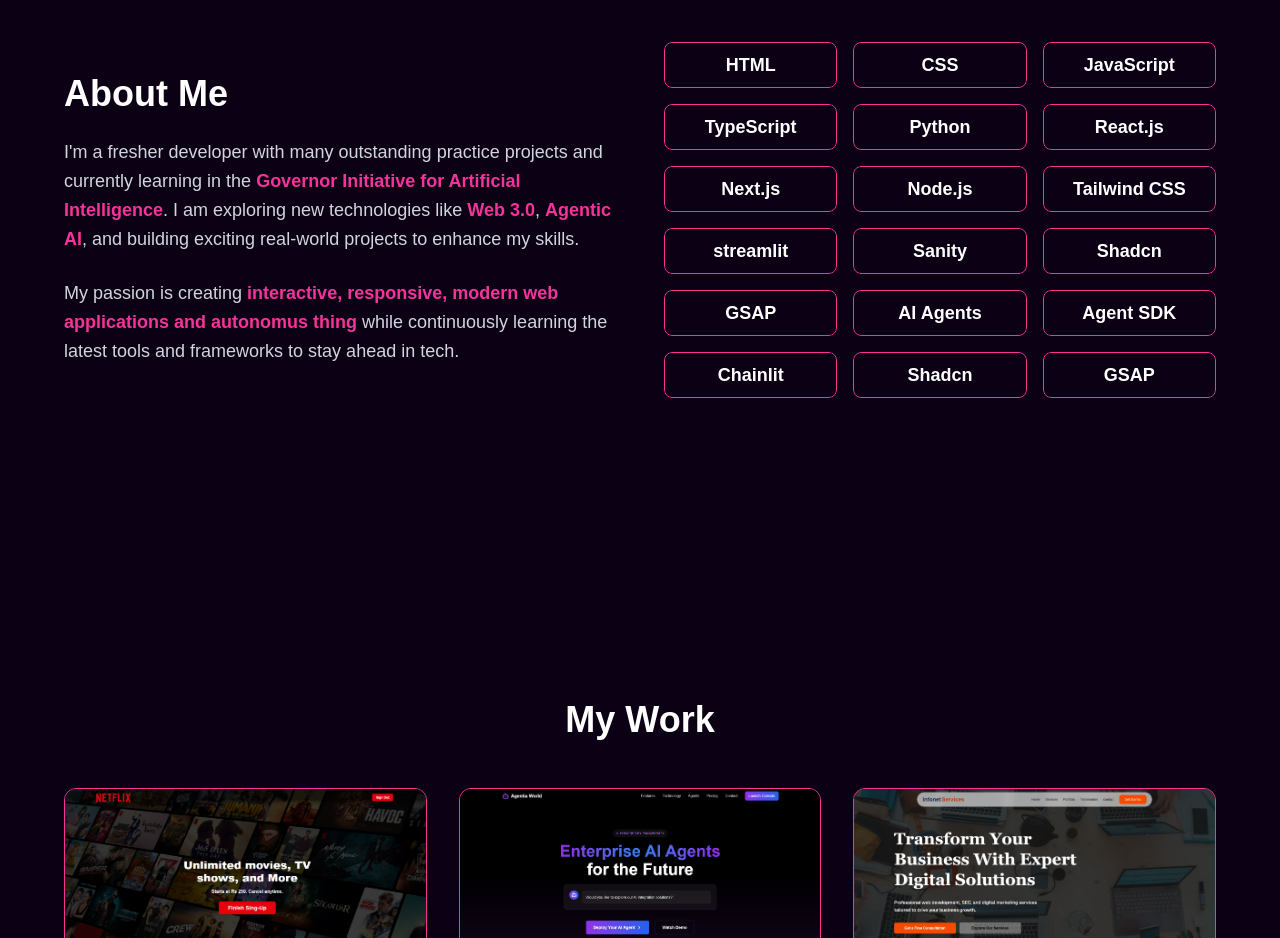
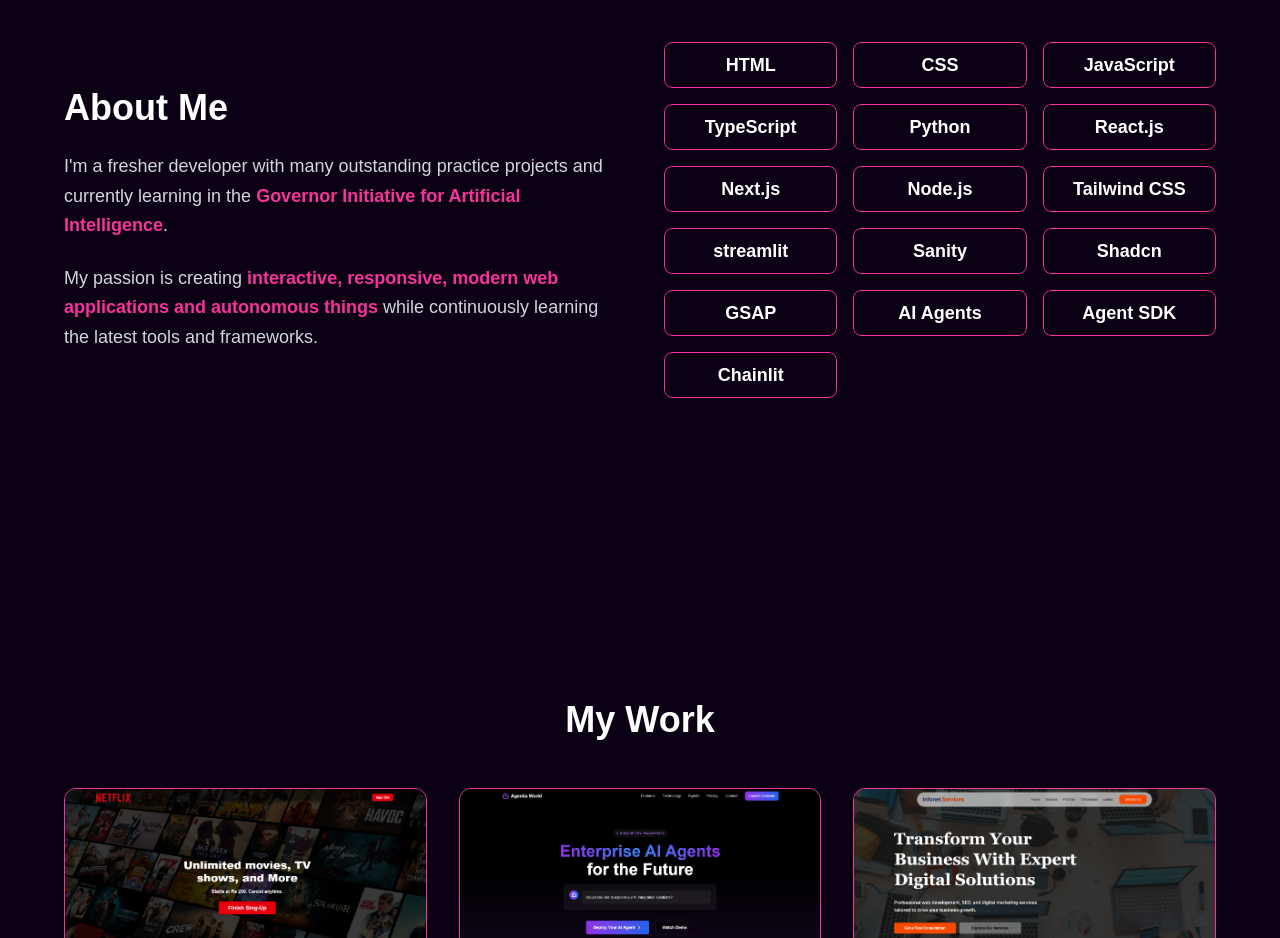
Before and after one commit to hassannadeemansari/Portfolio3, a Next.js app: page / in a window 1280 px wide. Shown: the part 1540-2478 px from the top of the page. Built offline with nearby package versions, Linux system fonts and the light colour scheme.

Commit message:
updated portfolio

```diff
--- a/src/Compnents/SkillsSection.tsx
+++ b/src/Compnents/SkillsSection.tsx
@@ -1,33 +1,26 @@
 "use client";
 import { motion } from "framer-motion";
+import { useState } from "react";
 
 const skills = [
-  "HTML",
-  "CSS",
-  "JavaScript",
-  "TypeScript",
-  "Python",
-  "React.js",
-  "Next.js",
-  "Node.js",
-  "Tailwind CSS",
-  "streamlit",
-  "Sanity",
-  "Shadcn",
-  "GSAP",
-  "AI Agents",
-  "Agent SDK",
-  "Chainlit",
-  "Shadcn",
-  "GSAP"
+  "HTML", "CSS", "JavaScript", "TypeScript", "Python", "React.js", "Next.js",
+  "Node.js", "Tailwind CSS", "streamlit", "Sanity", "Shadcn", "GSAP",
+  "AI Agents", "Agent SDK", "Chainlit"
 ];
 
 export default function SkillsSection() {
+  const [activeSkill, setActiveSkill] = useState<number | null>(null);
+
+  const handleClick = (index: number) => {
+    setActiveSkill(index);
+    setTimeout(() => setActiveSkill(null), 700); // Remove after animation
+  };
+
   return (
-    <section className=" min-h-screen bg-[#0b0014] text-white flex items-center justify-center px-6 py-20">
+    <section className="min-h-screen bg-[#0b0014] text-white flex items-center justify-center px-6 py-20">
       <div className="max-w-6xl w-full grid md:grid-cols-2 gap-12 items-center">
 
-        {/* ✅ LEFT SIDE - About Info */}
+        {/* LEFT SIDE */}
         <motion.div
           initial={{ opacity: 0, x: -50 }}
           whileInView={{ opacity: 1, x: 0 }}
@@ -40,23 +33,18 @@ export default function SkillsSection() {
             currently learning in the{" "}
             <span className="text-pink-500 font-semibold">
               Governor Initiative for Artificial Intelligence
-            </span>
-            . I am exploring new technologies like{" "}
-            <span className="text-pink-500 font-semibold">Web 3.0</span>,{" "}
-            <span className="text-pink-500 font-semibold">Agentic AI</span>, and
-            building exciting real-world projects to enhance my skills.
+            </span>.
           </p>
           <p className="text-lg text-gray-300 leading-relaxed">
             My passion is creating{" "}
             <span className="text-pink-500 font-semibold">
-              interactive, responsive,  modern web applications and autonomus thing
+              interactive, responsive, modern web applications and autonomous things
             </span>{" "}
-            while continuously learning the latest tools and frameworks to stay
-            ahead in tech.
+            while continuously learning the latest tools and frameworks.
           </p>
         </motion.div>
 
-        {/* ✅ RIGHT SIDE - Skills with Sliding Shine Effect */}
+        {/* RIGHT SIDE - Skills */}
         <motion.div
           initial={{ opacity: 0, x: 50 }}
           whileInView={{ opacity: 1, x: 0 }}
@@ -64,13 +52,21 @@ export default function SkillsSection() {
           className="grid grid-cols-1 sm:grid-cols-3 gap-4"
         >
           {skills.map((skill, i) => (
-            <div key={i} className="group relative overflow-hidden rounded-lg">
-              <button className="relative z-10 w-full px-4 py-2 text-lg font-semibold border border-pink-500 rounded-lg bg-transparent text-white group-hover:shadow-[0_0_15px_rgba(255,255,255,0.6)] transition-all duration-500">
+            <div
+              key={i}
+              className="relative overflow-hidden rounded-lg"
+              onClick={() => handleClick(i)}
+            >
+              <button className="relative z-10 w-full px-4 py-2 text-lg font-semibold border border-pink-500 rounded-lg bg-transparent text-white transition-all duration-500">
                 {skill}
               </button>
 
-              {/* Sliding Shine Effect */}
-              <span className="absolute top-0 left-[-100%] w-full h-full bg-gradient-to-r from-transparent via-white/40 to-transparent skew-x-12 group-hover:left-[100%] transition-all duration-700 ease-in-out"></span>
+              {/* ✅ Sliding Shine Effect Triggered by activeSkill */}
+              <span
+                className={`absolute top-0 left-[-100%] w-full h-full bg-gradient-to-r from-transparent via-white/40 to-transparent skew-x-12 transition-all duration-700 ease-in-out ${
+                  activeSkill === i ? "left-[100%]" : ""
+                }`}
+              ></span>
             </div>
           ))}
         </motion.div>
```
